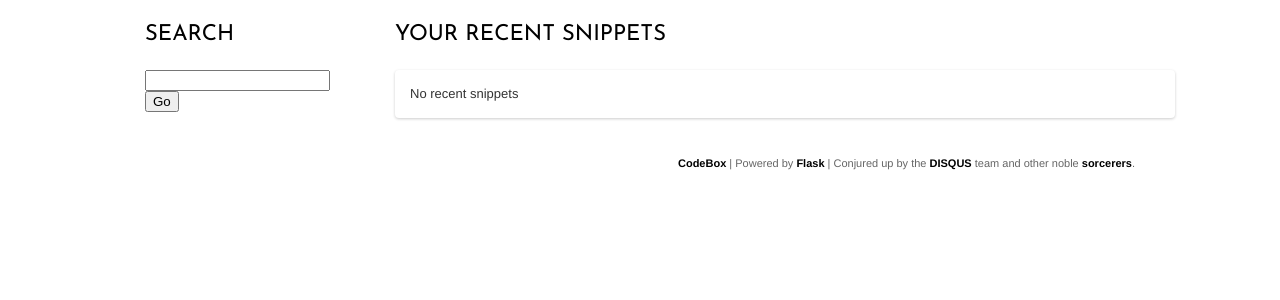
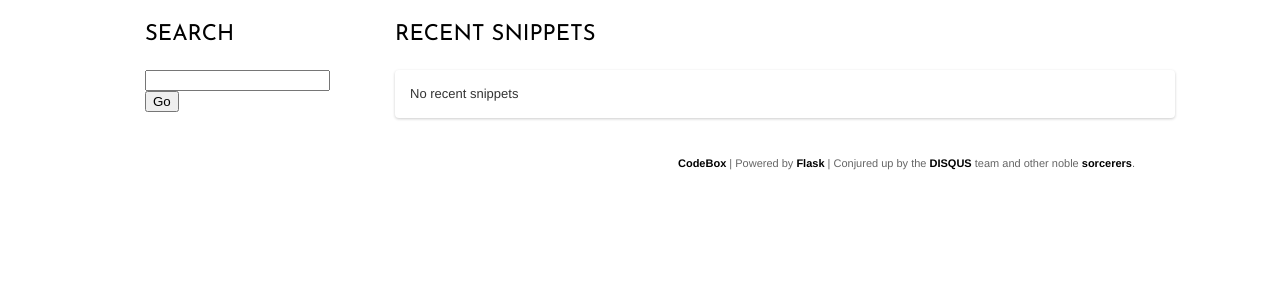
Before and after one commit to disqus/codebox, a Flask app: template codebox/templates/snippets/dashboard.html in a window 1280 px wide. Shown: the part 50-350 px from the top of the page. Run offline with Flask 2, Linux system fonts and the light colour scheme; the template is opened without the code that fills it, so the values that code supplies are empty; parts of the project's set-up code (start-up, migrations or seed data) failed here and were passed over; some libraries are stand-ins or nearby versions.

Commit message:
Correct title on dashboard

```diff
--- a/codebox/templates/snippets/dashboard.html
+++ b/codebox/templates/snippets/dashboard.html
@@ -4,7 +4,7 @@
 
 {% block content %}
     <div class="module">
-        <h2>Your Recent Snippets</h2>
+        <h2>Recent Snippets</h2>
         {% include "partials/snippet_list.html" %}
     </div>
 {% endblock %}
```
